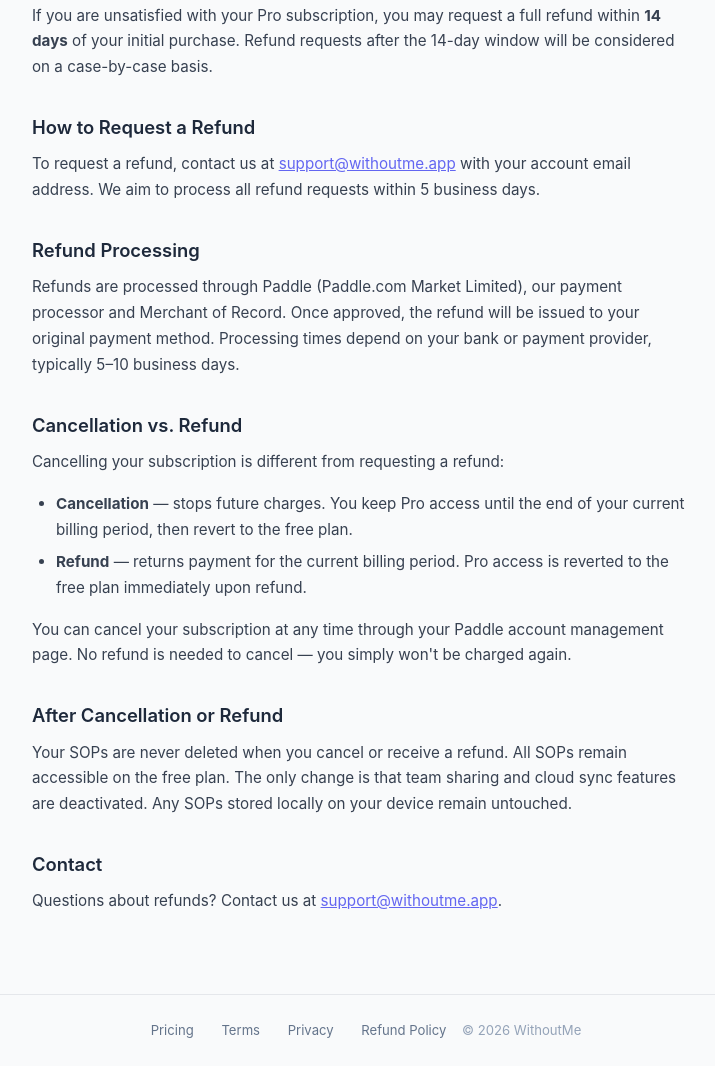
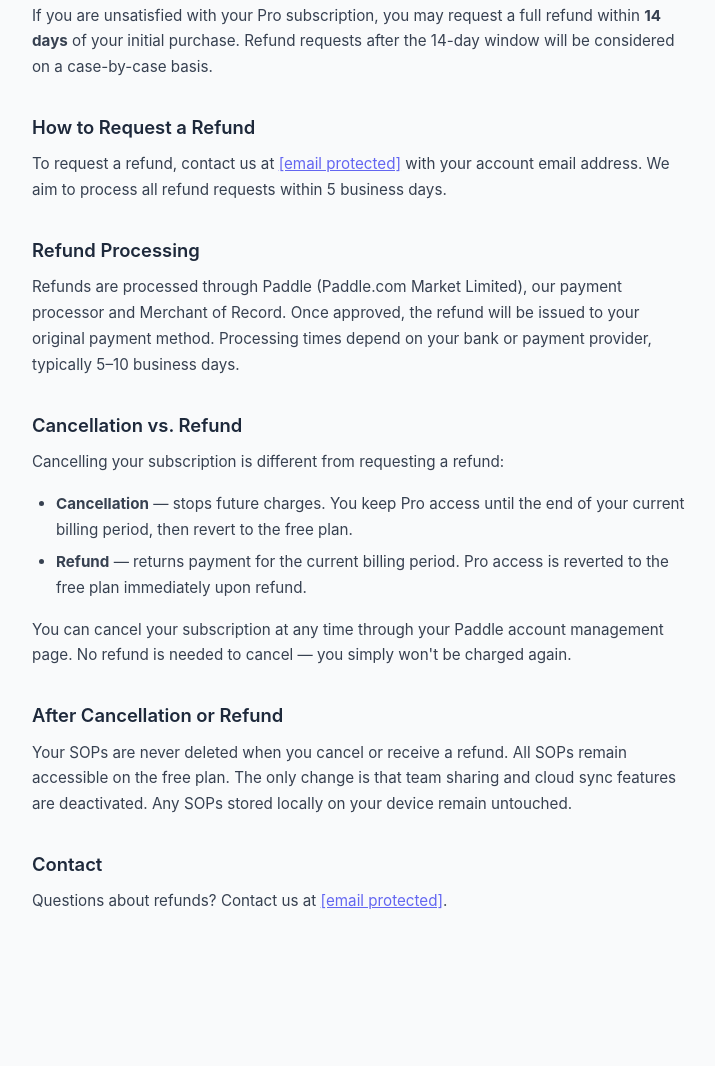
Before and after one commit to nameusermc/sop-tool-v1, a website: page refund.html in a window 1280 px wide. Shown: the part 502-1568 px from the top of the page, without its empty margins (280-995 px from the left). After the commit the page ends 1496 px from the top, so only its background shows below. Drawn offline with Linux system fonts and the light colour scheme.

```diff
--- a/refund.html
+++ b/refund.html
@@ -70,7 +70,7 @@
         <p>If you are unsatisfied with your Pro subscription, you may request a full refund within <strong>14 days</strong> of your initial purchase. Refund requests after the 14-day window will be considered on a case-by-case basis.</p>
 
         <h2>How to Request a Refund</h2>
-        <p>To request a refund, contact us at <a href="mailto:support@withoutme.app">support@withoutme.app</a> with your account email address. We aim to process all refund requests within 5 business days.</p>
+        <p>To request a refund, contact us at <a href="/cdn-cgi/l/email-protection#4b383e3b3b24393f0b3c223f23243e3f262e652a3b3b"><span class="__cf_email__" data-cfemail="b2c1c7c2c2ddc0c6f2c5dbc6daddc7c6dfd79cd3c2c2">[email&#160;protected]</span></a> with your account email address. We aim to process all refund requests within 5 business days.</p>
 
         <h2>Refund Processing</h2>
         <p>Refunds are processed through Paddle (Paddle.com Market Limited), our payment processor and Merchant of Record. Once approved, the refund will be issued to your original payment method. Processing times depend on your bank or payment provider, typically 5–10 business days.</p>
@@ -87,15 +87,5 @@
         <p>Your SOPs are never deleted when you cancel or receive a refund. All SOPs remain accessible on the free plan. The only change is that team sharing and cloud sync features are deactivated. Any SOPs stored locally on your device remain untouched.</p>
 
         <h2>Contact</h2>
-        <p>Questions about refunds? Contact us at <a href="mailto:support@withoutme.app">support@withoutme.app</a>.</p>
+        <p>Questions about refunds? Contact us at <a href="/cdn-cgi/l/email-protection#4a393f3a3a25383e0a3d233e22253f3e272f642b3a3a"><span class="__cf_email__" data-cfemail="abd8dedbdbc4d9dfebdcc2dfc3c4dedfc6ce85cadbdb">[email&#160;protected]</span></a>.</p>
     </div>
-
-    <footer class="policy-footer">
-        <a href="/pricing.html">Pricing</a>
-        <a href="/terms.html">Terms</a>
-        <a href="/privacy.html">Privacy</a>
-        <a href="/refund.html">Refund Policy</a>
-        <span>© 2026 WithoutMe</span>
-    </footer>
-</body>
-</html>
```
Also changed, not shown: modules/landing.js (+4 -4 lines), privacy.html (+4 -9 lines), terms.html (+5 -10 lines).
